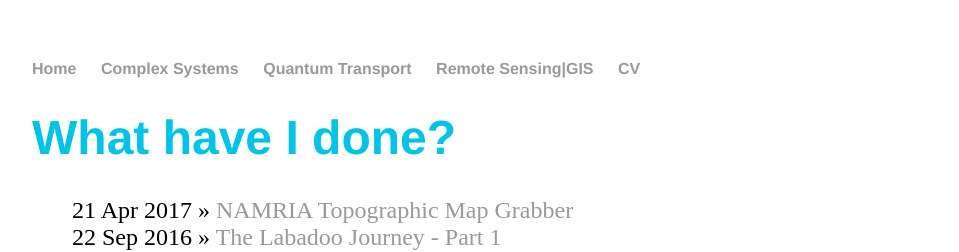
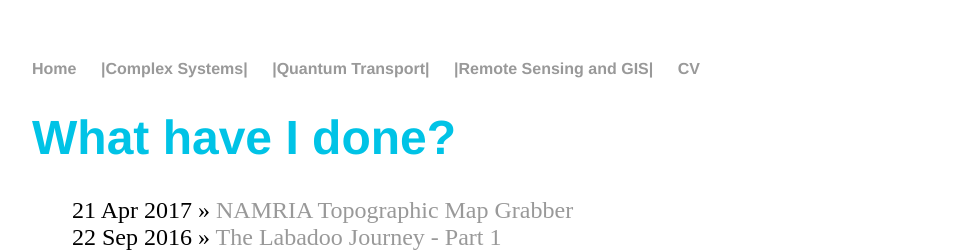
Before and after one commit to sinbad989/sinbad989.github.io, a Jekyll site: the page built from blog/index.html, in a window 1280 px wide. Shown: the top 252 px of the page, without its empty margins (160-1119 px from the left). Built offline with Jekyll 4.4.1, drawn with Linux system fonts in a browser that asks for light colours.

Commit message:
Update default.html

```diff
--- a/_layouts/default.html
+++ b/_layouts/default.html
@@ -9,9 +9,9 @@
 			<nav>
 	    		<ul>
 	        		<li><a href="/">Home</a></li>
-				<li><a href="/cs">Complex Systems</a></li>
-				<li><a href="/cs">Quantum Transport</a></li>
-				<li><a href="/cs">Remote Sensing|GIS</a></li>
+				<li><a href="/cs">|Complex Systems|</a></li>
+				<li><a href="/cs">|Quantum Transport|</a></li>
+				<li><a href="/cs">|Remote Sensing and GIS|</a></li>
 				<li><a href="/cv">CV</a></li>
 				<!--<li><a href="/about">About</a></li>
 	        		<li><a href="/blog">Blog</a></li>-->
```
